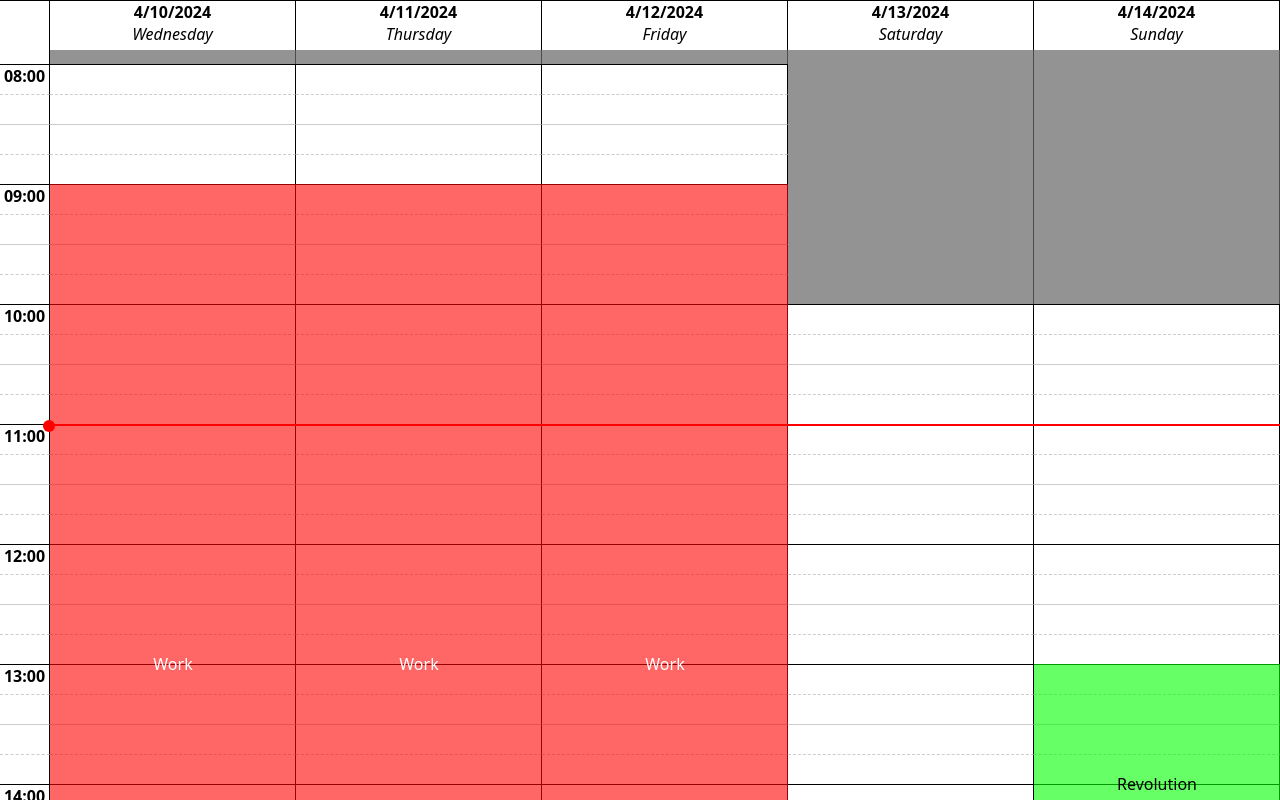
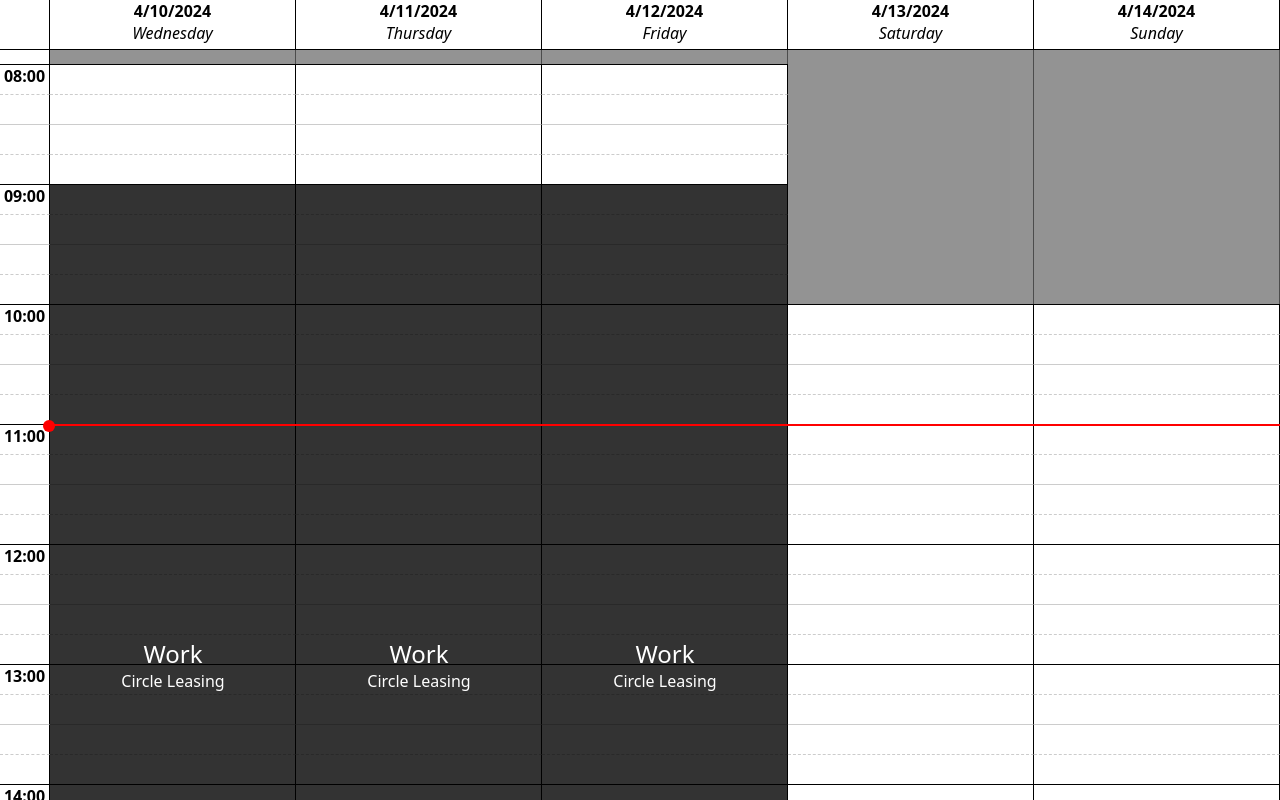
Before and after one commit to rugulous/schedule, a Vue app: page / in a window 1280 px wide. Built offline with nearby package versions, Linux system fonts and the light colour scheme.

Commit message:
Add more types

```diff
--- a/src/App.vue
+++ b/src/App.vue
@@ -20,6 +20,7 @@ section{
 header.schedule{
     --scrollbar-width: v-bind(scrollbar);
     grid-template-rows: 50px;
+    border-bottom: solid 1px #000;
 }
 
 main{
@@ -89,10 +90,15 @@ main{
 
 .event {
     display: flex;
+    flex-direction: column;
     align-items: center;
     justify-content: center;
     min-height: var(--row-size);
     position: relative;
+}
+
+.title{
+    font-size: 1.5rem;
 }
 
 #now{
@@ -151,7 +157,8 @@ main{
 
             <template v-for="(day, dayIndex) in events">
             <div class="event" :class="`event-${event.type}`" v-for="event in day" :style="`height: ${event.duration * 2}px; grid-area: ${1 + (event.start * 4)} / ${dayIndex + 2}`">
-                {{ event.title }}
+                <span class="title d-block">{{ event.title }}</span>
+                <span class="d-block" v-if="event.duration >= 30">{{ event.location }}</span>
             </div>
             </template>
         </div>
@@ -181,27 +188,53 @@
     type: "d19d7643-40d4-4219-89a2-0a3a28cb6023",
     start: 9,
     duration: 480
+}, {
+    title: "Travel to Bradford",
+    location: "Bradford",
+    type: "d5686f00-5711-472a-9dc8-5e9d46597696",
+    start: 17,
+    duration: 90
 }], [{
     title: "Work",
     location: "Circle Leasing",
     type: "d19d7643-40d4-4219-89a2-0a3a28cb6023",
     start: 9,
     duration: 480
-}], [], [{
+}, {
     title: "Revolution",
     type: "f3d817bf-7dac-4981-b5c2-19c6fc334263",
     location: "HQ",
-    start: 13,
+    start: 19.5,
     duration: 120
-}]]);
+}, {
+    title: "Travel to Home",
+    location: "Home",
+    type: "d5686f00-5711-472a-9dc8-5e9d46597696",
+    start: 22,
+    duration: 60
+}], [{
+    title: "Birthday Meal",
+    type: "e2459424-91d5-47cb-875a-d3e33c096ab5",
+    location: "Fazenda",
+    start: 17,
+    duration: 105
+}], []]);
 
 const eventTypes = {
     "f3d817bf-7dac-4981-b5c2-19c6fc334263": {
-        background: "rgba(0, 255, 0, 0.6)",
+        background: "rgba(131, 158, 0, 0.8)",
+        colour: "#FFF"
+    },
+    "d19d7643-40d4-4219-89a2-0a3a28cb6023": {
+        background: "rgba(0, 0, 0, 0.8)",
+        colour: "#FFF"
+    },
+    "e2459424-91d5-47cb-875a-d3e33c096ab5": {
+        background: "rgba(142, 246, 228, 0.8)",
         colour: "#000"
     },
-    "d19d7643-40d4-4219-89a2-0a3a28cb6023": {
-        background: "rgba(255, 0, 0, 0.6)",
+    "d5686f00-5711-472a-9dc8-5e9d46597696": {
+        background: "repeating-linear-gradient(45deg, #606dbc, #606dbc 10px, #465298 10px, #465298 20px);",
         colour: "#FFF"
     }
 }
@@ -285,7 +318,7 @@ function setDynamicStyles(){
     sheet.replaceSync("");
     Object.keys(eventTypes).forEach(id => {
         const type = eventTypes[id as keyof typeof eventTypes];
-        sheet.insertRule(`.event-${id} { color: ${type.colour}; background-color: ${type.background} }`);
+        sheet.insertRule(`.event-${id} { color: ${type.colour}; background: ${type.background} }`);
     })
 }
 
```
